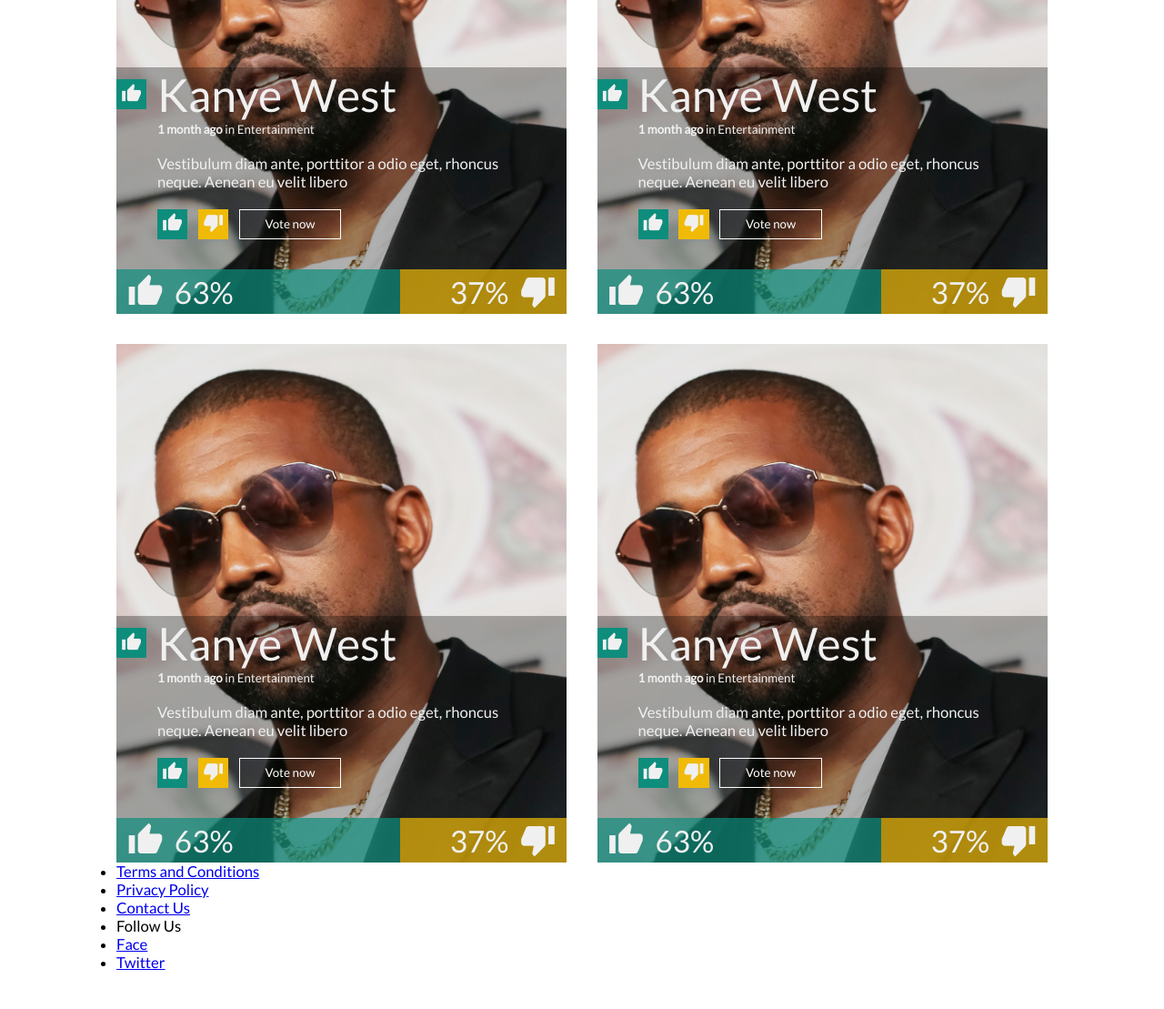
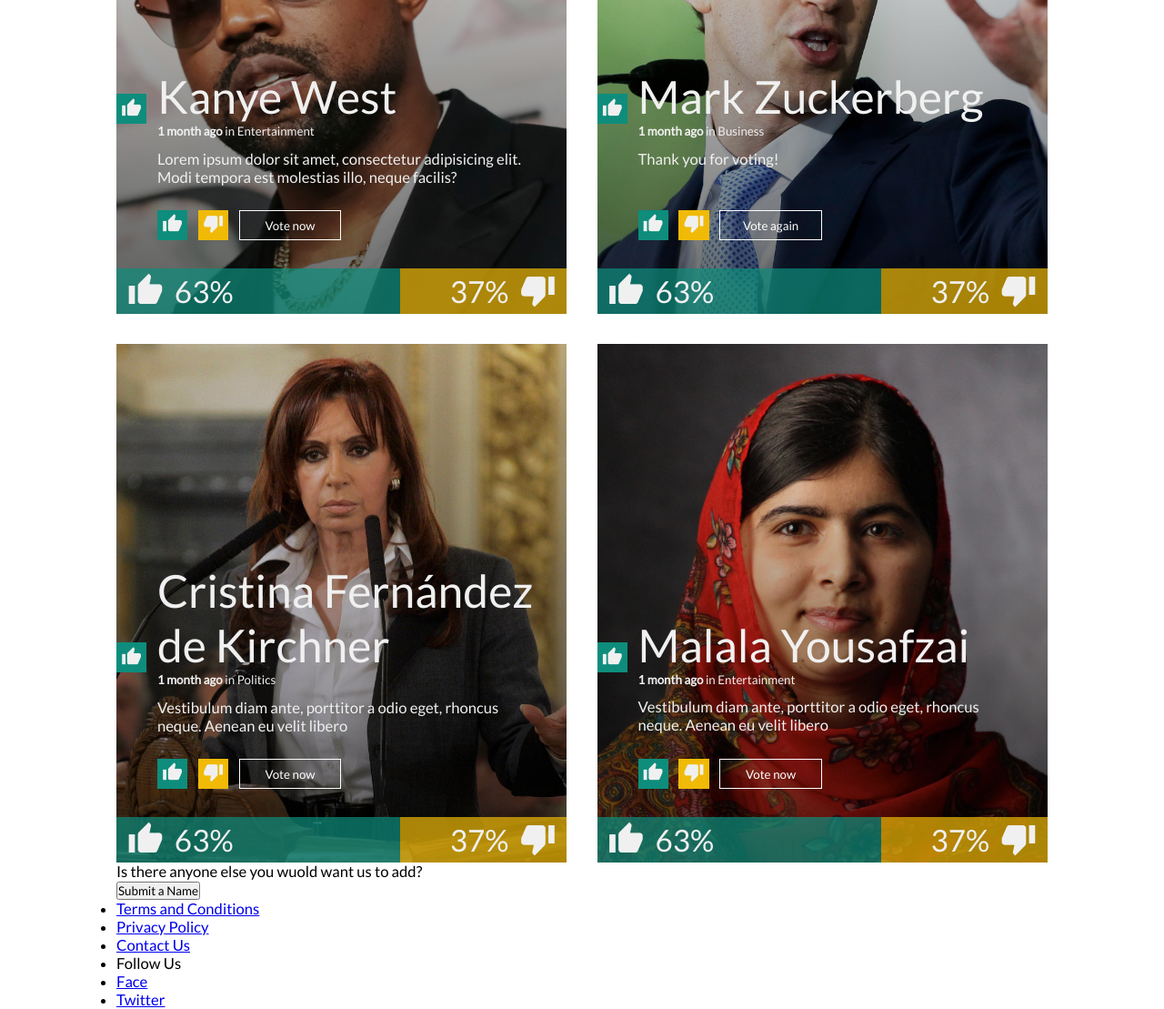
Before and after one commit to Hakrham/Zemoga-UI-Test, a plain HTML site: page src/index.html in a window 1280 px wide. Shown: the part 1394-2503 px from the top of the page at 91% size. Before the commit the page ends 2462 px from the top, so only its background shows below. Drawn offline with Linux system fonts and the light colour scheme.

Commit message:
maqueteado de imagenes para encuestas finalizado

```diff
--- a/src/index.html
+++ b/src/index.html
@@ -12,6 +12,7 @@
 </head>
 
 <body>
+    <!-- Title and Top Menu  -->
     <header>
         <div class="menuBar content">
             <span>Rule of Thumb.</span>
@@ -25,239 +26,200 @@
             </nav>
         </div>
     </header>
-    <img src="./img/popeFrancis.jpg" alt="Pope Francis">
+    <img width="100%" src="./img/popeFrancis.jpg" alt="Pope Francis">
+    <!-- <div class="bannerSurvey">
+
+        </div>         -->
+
+    <!-- Info About Rule of Thumb -->
     <div class="info content greyColor">
         <div class="description"><span>Speak out. Be heard.</span><br><b class="blackColor">Be counted</b></div>
         <div>Rule of Thumb is a crowd sourced court opinion where anyone and everyone can speak out and speak freely.
             It's easy: You share your opinion, we analyze and put the data in a public report.</div>
         <div class="close"><i class="material-icons">close</i></div>
     </div>
+
+    <!-- Active Surveys -->
     <main class="content">
         <span class="title blackColor">Votes</span>
-        <!-- <div class="sectionGrid">
-            <section>
-                <div class="imgSection">
-                    <img src="img/kanye.jpg" alt="">
-                </div>
-                <div class="topLeft">
-                    <span><i class="material-icons">thumb_up</i></span>
-                    <h1>Kanye West</h1>
-                    <p class="date"><b>1 month ago</b> in Entertainment</p>
-                    <p class="description">Vestibulum diam ante, porttitor a odio eget, rhoncus neque. Aenean eu velit
-                        libero</p>
-                    <span class="thumbUp"><input type="checkbox" name="voteUp" id="voteUp"><label for="voteUp"><i class="material-icons">thumb_up</i></label></span>
-                    <span class="thumbDown"><input type="checkbox" name="voteDown" id="voteDown"><label for="voteDown"><i
-                                class="material-icons">thumb_down</i></label></span>
-                    <button class="vote">Vote now</button>
-                </div>
-            </section>
-            <section>
-                <div class="imgSection">
-                    <img src="img/mark.jpg" alt="">
-                </div>
-                <div class="topLeft">
-                    <span><i class="material-icons">thumb_up</i></span>
-                    <h1>Kanye West</h1>
-                    <p class="date"><b>1 month ago</b> in Entertainment</p>
-                    <p class="description">Vestibulum diam ante, porttitor a odio eget, rhoncus neque. Aenean eu velit
-                        libero</p>
-                    <span class="thumbUp"><input type="checkbox" name="voteUp" id="voteUp"><label for="voteUp"><i class="material-icons">thumb_up</i></label></span>
-                    <span class="thumbDown"><input type="checkbox" name="voteDown" id="voteDown"><label for="voteDown"><i
-                                class="material-icons">thumb_down</i></label></span>
-                    <button class="vote">Vote now</button>
-                </div>
-
-            </section>
-            <section>
-                <div class="imgSection">
-                    <img src="img/cristina.jpg" alt="">
-                </div>
-                <div class="topLeft">
-                    <span><i class="material-icons">thumb_up</i></span>
-                    <h1>Kanye West</h1>
-                    <p class="date"><b>1 month ago</b> in Entertainment</p>
-                    <p class="description">Vestibulum diam ante, porttitor a odio eget, rhoncus neque. Aenean eu velit
-                        libero</p>
-                    <span class="thumbUp"><input type="checkbox" name="voteUp" id="voteUp"><label for="voteUp"><i class="material-icons">thumb_up</i></label></span>
-                    <span class="thumbDown"><input type="checkbox" name="voteDown" id="voteDown"><label for="voteDown"><i
-                                class="material-icons">thumb_down</i></label></span>
-                    <button class="vote">Vote now</button>
-                </div>
-
-            </section>
-            <section>
-                <div class="imgSection">
-                    <img src="img/malala.jpg" alt="">
-                </div>
-                <div class="topLeft">
-                    <span><i class="material-icons">thumb_up</i></span>
-                    <h1>Kanye West</h1>
-                    <p class="date"><b>1 month ago</b> in Entertainment</p>
-                    <p class="description">Vestibulum diam ante, porttitor a odio eget, rhoncus neque. Aenean eu velit
-                        libero</p>
-                    <span class="thumbUp"><input type="checkbox" name="voteUp" id="voteUp"><label for="voteUp"><i class="material-icons">thumb_up</i></label></span>
-                    <span class="thumbDown"><input type="checkbox" name="voteDown" id="voteDown"><label for="voteDown"><i
-                                class="material-icons">thumb_down</i></label></span>
-                    <button class="vote">Vote now</button>
-                </div>
-
-            </section>
-        </div> -->
         <div class="sectionGrid">
+            <!-- Kanye West -->
             <section class="gridElement">
                 <div class="sectionImg">
                     <img src="img/kanye.jpg" alt="">
                 </div>
                 <div class="surveyInfo">
+                    <div class="surveyContainer bottom">
                         <div class="surveyGrid">
-                        <span class="center">
+                            <div class="lastVote bottom">
                                 <span class="thumbUp center">
                                     <i class="material-icons thumbIcon" id="thumbUp">thumb_up</i>
                                 </span>
                                 <span class="thumbDown center" style="display:none;">
                                     <i class="material-icons thumbIcon" id="thumbDown">thumb_down</i>
                                 </span>
-                        </span>
-                        <h1>Kanye West</h1>
-                        <p class="date"><b>1 month ago</b> in Entertainment</p>
-                        <p class="description">Vestibulum diam ante, porttitor a odio eget, rhoncus neque. Aenean eu
-                            velit
-                            libero</p>
-                        <span class="thumbUp center"><input type="checkbox" name="voteUp" id="voteUp"><label for="voteUp"><i
-                                    class="material-icons thumbIcon">thumb_up</i></label></span>
-                        <span class="thumbDown center"><input type="checkbox" name="voteDown" id="voteDown"><label for="voteDown"><i
-                                    class="material-icons thumbIcon">thumb_down</i></label></span>
+                            </div>
+                            <div class="personName bottom"><span>Kanye West</span></div>
+                            <div class="lastUpdate"><span><b>1 month ago</b> in Entertainment</span></div>
+                            <div class="description top">
+                                <p>Lorem ipsum dolor sit amet, consectetur adipisicing elit. Modi tempora est molestias illo, neque facilis?</p>
+                            </div>
+                            <div class="thumbUp center"><input type="checkbox" name="voteUp" id="voteUp"><label for="voteUp"><i
+                                        class="material-icons thumbIcon">thumb_up</i></label></div>
+                            <div class="thumbDown center"><input type="checkbox" name="voteDown" id="voteDown"><label
+                                    for="voteDown"><i class="material-icons thumbIcon">thumb_down</i></label></div>
                             <button class="vote">Vote now</button>
                             <div class="percentageBar">
                                 <div class="goodVotes"></div>
                                 <div class="badVotes"></div>
-                            <span class="center">
-                                    <i class="material-icons">thumb_up</i><span>63%</span>
-                            </span>
-                            <span class="center">
-                                    <span>37%</span> <i class="material-icons">thumb_down</i>
-                            </span>
+                                <div class="center">
+                                    <i class="material-icons">thumb_up</i>
+                                    <div>63%</div>
+                                </div>
+                                <div class="center">
+                                    <div>37%</div> <i class="material-icons">thumb_down</i>
+                                </div>
 
                             </div>
                         </div>
                     </div>
+                </div>
             </section>
+            <!-- Mark Zuckerberg -->
             <section class="gridElement">
                 <div class="sectionImg">
-                        <img src="img/kanye.jpg" alt="">
+                    <img src="img/mark.jpg" alt="">
                 </div>
                 <div class="surveyInfo">
+                    <div class="surveyContainer bottom">
                         <div class="surveyGrid">
-                            <span class="center">
+                            <div class="lastVote bottom">
                                 <span class="thumbUp center">
                                     <i class="material-icons thumbIcon" id="thumbUp">thumb_up</i>
                                 </span>
                                 <span class="thumbDown center" style="display:none;">
                                     <i class="material-icons thumbIcon" id="thumbDown">thumb_down</i>
                                 </span>
-                            </span>
-                            <h1>Kanye West</h1>
-                            <p class="date"><b>1 month ago</b> in Entertainment</p>
-                            <p class="description">Vestibulum diam ante, porttitor a odio eget, rhoncus neque. Aenean eu
-                                velit
-                                libero</p>
-                            <span class="thumbUp center"><input type="checkbox" name="voteUp" id="voteUp"><label for="voteUp"><i
-                                        class="material-icons thumbIcon">thumb_up</i></label></span>
-                            <span class="thumbDown center"><input type="checkbox" name="voteDown" id="voteDown"><label for="voteDown"><i
-                                        class="material-icons thumbIcon">thumb_down</i></label></span>
-                            <button class="vote">Vote now</button>
+                            </div>
+                            <div class="personName bottom"><span>Mark Zuckerberg</span></div>
+                            <div class="lastUpdate"><span><b>1 month ago</b> in Business</span></div>
+                            <div class="description top">
+                                <p>Thank you for voting!</p>
+                            </div>
+                            <div class="thumbUp center"><input type="checkbox" name="voteUp" id="voteUp"><label for="voteUp"><i
+                                        class="material-icons thumbIcon">thumb_up</i></label></div>
+                            <div class="thumbDown center"><input type="checkbox" name="voteDown" id="voteDown"><label
+                                    for="voteDown"><i class="material-icons thumbIcon">thumb_down</i></label></div>
+                            <button class="vote">Vote again</button>
                             <div class="percentageBar">
                                 <div class="goodVotes"></div>
                                 <div class="badVotes"></div>
-                                <span class="center">
-                                        <i class="material-icons">thumb_up</i><span>63%</span>
-                                </span>
-                                <span class="center">
-                                        <span>37%</span> <i class="material-icons">thumb_down</i>
-                                </span>
+                                <div class="center">
+                                    <i class="material-icons">thumb_up</i>
+                                    <div>63%</div>
+                                </div>
+                                <div class="center">
+                                    <div>37%</div> <i class="material-icons">thumb_down</i>
+                                </div>
 
                             </div>
                         </div>
                     </div>
+                </div>
             </section>
+            <!-- Cristina Fernández -->
             <section class="gridElement">
                 <div class="sectionImg">
-                            <img src="img/kanye.jpg" alt="">
+                    <img src="img/cristina.jpg" alt="">
                 </div>
                 <div class="surveyInfo">
+                    <div class="surveyContainer bottom">
                         <div class="surveyGrid">
-                                <span class="center">
+                            <div class="lastVote bottom">
                                 <span class="thumbUp center">
                                     <i class="material-icons thumbIcon" id="thumbUp">thumb_up</i>
                                 </span>
                                 <span class="thumbDown center" style="display:none;">
                                     <i class="material-icons thumbIcon" id="thumbDown">thumb_down</i>
                                 </span>
-                                </span>
-                                <h1>Kanye West</h1>
-                                <p class="date"><b>1 month ago</b> in Entertainment</p>
-                                <p class="description">Vestibulum diam ante, porttitor a odio eget, rhoncus neque. Aenean eu
-                                    velit
-                                    libero</p>
-                                <span class="thumbUp center"><input type="checkbox" name="voteUp" id="voteUp"><label for="voteUp"><i
-                                            class="material-icons thumbIcon">thumb_up</i></label></span>
-                                <span class="thumbDown center"><input type="checkbox" name="voteDown" id="voteDown"><label for="voteDown"><i
-                                            class="material-icons thumbIcon">thumb_down</i></label></span>
+                            </div>
+                            <div class="personName bottom"><span>Cristina Fernández de Kirchner</span></div>
+                            <div class="lastUpdate"><span><b>1 month ago</b> in Politics</span></div>
+                            <div class="description top">
+                                <p>Vestibulum diam ante, porttitor a odio eget, rhoncus neque. Aenean eu velit libero</p>
+                            </div>
+                            <div class="thumbUp center"><input type="checkbox" name="voteUp" id="voteUp"><label for="voteUp"><i
+                                        class="material-icons thumbIcon">thumb_up</i></label></div>
+                            <div class="thumbDown center"><input type="checkbox" name="voteDown" id="voteDown"><label
+                                    for="voteDown"><i class="material-icons thumbIcon">thumb_down</i></label></div>
                             <button class="vote">Vote now</button>
                             <div class="percentageBar">
                                 <div class="goodVotes"></div>
                                 <div class="badVotes"></div>
-                                    <span class="center">
-                                            <i class="material-icons">thumb_up</i><span>63%</span>
-                                    </span>
-                                    <span class="center">
-                                            <span>37%</span> <i class="material-icons">thumb_down</i>
-                                    </span>
+                                <div class="center">
+                                    <i class="material-icons">thumb_up</i>
+                                    <div>63%</div>
+                                </div>
+                                <div class="center">
+                                    <div>37%</div> <i class="material-icons">thumb_down</i>
+                                </div>
 
                             </div>
                         </div>
                     </div>
+                </div>
             </section>
+            <!-- Malala Yousafzai -->
             <section class="gridElement">
                 <div class="sectionImg">
-                                <img src="img/kanye.jpg" alt="">
+                    <img src="img/malala.jpg" alt="">
                 </div>
                 <div class="surveyInfo">
+                    <div class="surveyContainer bottom">
                         <div class="surveyGrid">
-                                    <span class="center">
+                            <div class="lastVote bottom">
                                 <span class="thumbUp center">
                                     <i class="material-icons thumbIcon" id="thumbUp">thumb_up</i>
                                 </span>
                                 <span class="thumbDown center" style="display:none;">
                                     <i class="material-icons thumbIcon" id="thumbDown">thumb_down</i>
                                 </span>
-                                    </span>
-                                    <h1>Kanye West</h1>
-                                    <p class="date"><b>1 month ago</b> in Entertainment</p>
-                                    <p class="description">Vestibulum diam ante, porttitor a odio eget, rhoncus neque. Aenean eu
-                                        velit
-                                        libero</p>
-                                    <span class="thumbUp center"><input type="checkbox" name="voteUp" id="voteUp"><label for="voteUp"><i
-                                                class="material-icons thumbIcon">thumb_up</i></label></span>
-                                    <span class="thumbDown center"><input type="checkbox" name="voteDown" id="voteDown"><label for="voteDown"><i
-                                                class="material-icons thumbIcon">thumb_down</i></label></span>
+                            </div>
+                            <div class="personName bottom"><span>Malala Yousafzai</span></div>
+                            <div class="lastUpdate"><span><b>1 month ago</b> in Entertainment</span></div>
+                            <div class="description top">
+                                <p>Vestibulum diam ante, porttitor a odio eget, rhoncus neque. Aenean eu velit libero</p>
+                            </div>
+                            <div class="thumbUp center"><input type="checkbox" name="voteUp" id="voteUp"><label for="voteUp"><i
+                                        class="material-icons thumbIcon">thumb_up</i></label></div>
+                            <div class="thumbDown center"><input type="checkbox" name="voteDown" id="voteDown"><label
+                                    for="voteDown"><i class="material-icons thumbIcon">thumb_down</i></label></div>
                             <button class="vote">Vote now</button>
                             <div class="percentageBar">
                                 <div class="goodVotes"></div>
                                 <div class="badVotes"></div>
-                                        <span class="center">
-                                                <i class="material-icons">thumb_up</i><span>63%</span>
-                                        </span>
-                                        <span class="center">
-                                                <span>37%</span> <i class="material-icons">thumb_down</i>
-                                        </span>
+                                <div class="center">
+                                    <i class="material-icons">thumb_up</i>
+                                    <div>63%</div>
+                                </div>
+                                <div class="center">
+                                    <div>37%</div> <i class="material-icons">thumb_down</i>
+                                </div>
 
+                            </div>
                         </div>
                     </div>
                 </div>
             </section>
         </div>
     </main>
+
+    <!-- Add a Name -->
+    <div class="addName content">
+        <div>Is there anyone else you wuold want us to add?</div>
+        <div><button class="submit">Submit a Name</button></div>
+    </div>
+
     <footer class="content">
         <ul>
             <li><a href="#">Terms and Conditions</a></li>
--- a/src/styles.css
+++ b/src/styles.css
@@ -13,8 +13,28 @@
     margin: 0 10%;
 }
 
-img {
-    width: 100%;
+.center {
+    display: flex;
+    align-items: center;
+    justify-content: center;
+}
+
+.bottom {
+    display: flex;
+    align-items: flex-end;
+}
+
+.top {
+    display: flex;
+    align-items: flex-start;
+}
+
+.greyColor {
+    color: #8d8d8d;
+}
+
+.blackColor {
+    color: #313131;
 }
 
 header {
@@ -61,14 +81,6 @@
     padding: 0em 1em;
     text-decoration: none;
     flex-grow: 1;
-}
-
-.greyColor {
-    color: #8d8d8d;
-}
-
-.blackColor {
-    color: #313131;
 }
 
 .menuItem i {
@@ -120,6 +132,7 @@
     grid-template-columns: 1fr 1fr;
     grid-gap: 2em;
     grid-auto-rows: 1fr;
+    align-items: end;
 }
 
 .gridElement {
@@ -149,39 +162,48 @@
 
 .surveyInfo {
     position: absolute;
-    top: 52.4%;
+    z-index: 2;
+    top: 0;
     left: 0;
-    color: rgb(240, 240, 240);
+    width: 100%;
+    height: 100%;
+    background: linear-gradient(to bottom, rgba(255, 255, 255, 0), rgba(0, 0, 0, .6));
+}
+
+.surveyContainer {
+    width: 100%;
+    height: 100%;
 }
 
 .surveyGrid {
+    /* position: relative; */
     width: 100%;
-    height: 100%;
+    height: 60%;
     display: grid;
     grid-column-gap: 0.7em;
     grid-template-columns: repeat(12, 1fr);
-    background: rgba(0, 0, 0, .3);
+    grid-template-rows: 8em 1.7em 4em 3em;
+    /* grid-row-gap: 1em; */
 }
 
-.surveyGrid > * {
+.surveyGrid>* {
     width: 100%;
     color: rgb(240, 240, 240);
 }
 
-.surveyGrid span {
+.surveyGrid .lastVote {
     grid-column: 1;
     grid-row: 1;
 }
 
-.surveyGrid h1 {
+.surveyGrid .personName {
     grid-column: 2 / 13;
     grid-row: 1;
+    align-self: end;
     font-size: 3em;
-    font-weight: normal;
-    /* background: yellow; */
 }
 
-.surveyGrid .date {
+.surveyGrid .lastUpdate {
     grid-column: 2 / 13;
     grid-row: 2;
     font-size: 0.8em;
@@ -190,7 +212,6 @@
 .surveyGrid .description {
     grid-column: 2 / 12;
     grid-row: 3;
-    padding: 1.2em 0em;
     font-size: 1em;
 }
 
@@ -210,14 +231,9 @@
     font-size: 1.7em;
 }
 
-.surveyGrid .thumbUp input, .surveyGrid .thumbDown input {
+.surveyGrid .thumbUp input,
+.surveyGrid .thumbDown input {
     display: none;
-}
-
-.center {
-    display: flex;
-    align-items: center;
-    justify-content: center;
 }
 
 .surveyGrid .thumbDown {
@@ -239,6 +255,7 @@
     border: 1px solid white;
     color: white;
     font-size: 0.8em;
+    height: 2.5em;
 }
 
 .surveyGrid .percentageBar {
@@ -247,12 +264,13 @@
     grid-row: 5;
     width: 100%;
     height: 3em;
-    margin-top: 2em;
+    /* margin-top: 1em; */
     display: flex;
     justify-content: space-between;
+    align-self: end;
 }
 
-.percentageBar .goodVotes {
+.surveyGrid .percentageBar .goodVotes {
     position: absolute;
     top: 0;
     left: 0;
@@ -260,7 +278,8 @@
     height: 100%;
     background: rgba(14, 141, 124, .7);
 }
-.percentageBar .badVotes {
+
+.surveyGrid .percentageBar .badVotes {
     position: absolute;
     top: 0;
     left: 63%;
@@ -280,21 +299,12 @@
     padding: 0.3em;
 }
 
-/*
-.topLeft {
-    background-color: red;
-    display: grid;
-    grid-template-columns: repeat(12, 1fr);
-    font-size: 1em;
-    color: white;
-    color: black;
-    grid-auto-rows: 100px;
+
+
+
+.surveyBanner {
+    position: absolute;
+    top: 30%;
+    left: 0;
+    background: rgba(114, 114, 114, .9);
 }
-
-.thumbUp {
-
-}
-
-.thumbDown {
-
-} */
```
Lines whose indentation alone changed are shown as unchanged.
